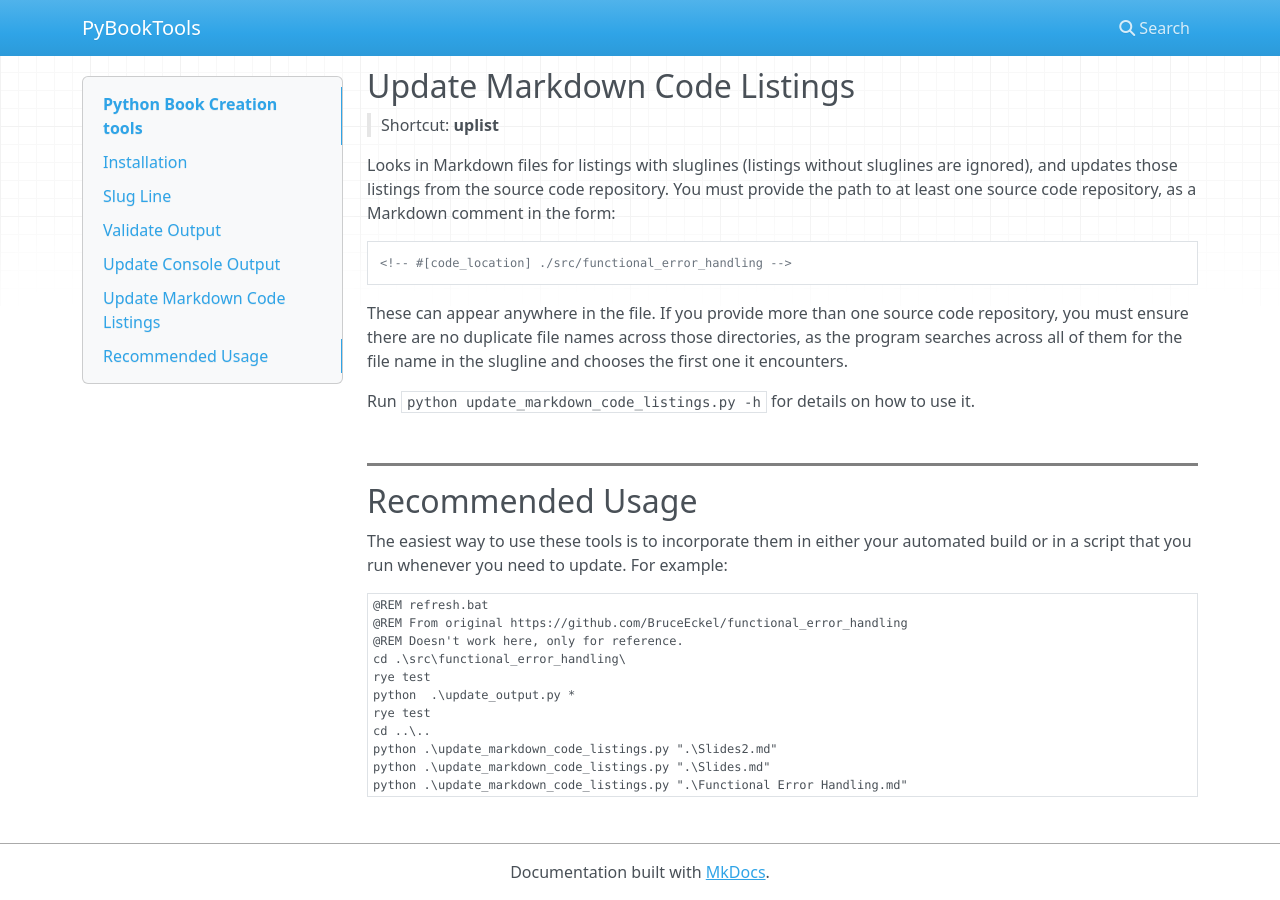
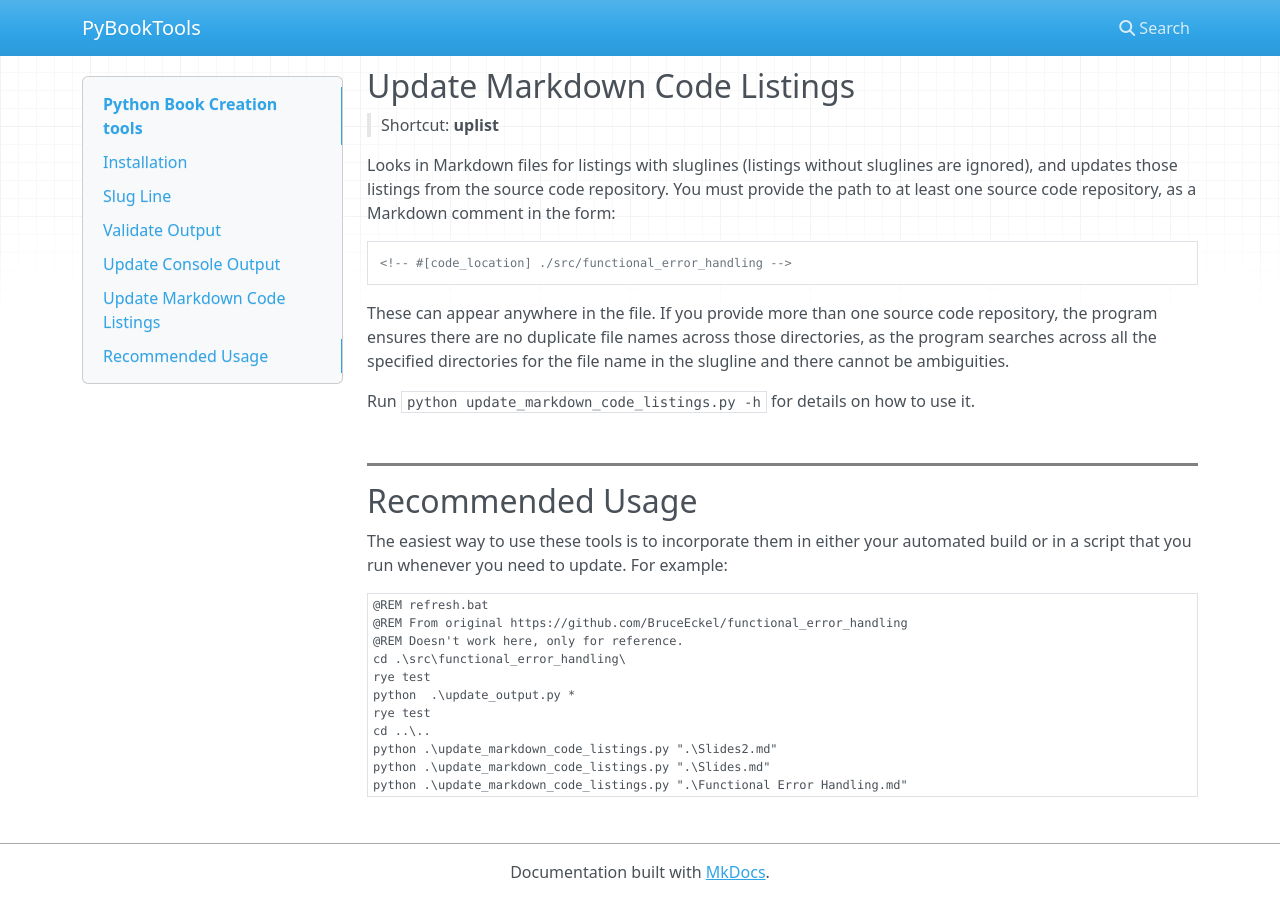
Before and after one commit to BruceEckel/pybooktools, an MkDocs documentation site: the page built from docs/index.md, in a window 1280 px wide and 900 px high, scrolled down 1902 px. Built offline with MkDocs 1.6.1, drawn with Linux system fonts in a browser that asks for light colours; nearby versions of some CDN libraries.

Commit message:
Update index.md

````diff
--- a/docs/index.md
+++ b/docs/index.md
@@ -116,10 +116,10 @@ as a Markdown comment in the form:
 <!-- #[code_location] ./src/functional_error_handling -->
 ```
 These can appear anywhere in the file.
-If you provide more than one source code repository, you must ensure
+If you provide more than one source code repository, the program ensures
 there are no duplicate file names across those directories, as the program
-searches across all of them for the file name in the slugline and
-chooses the first one it encounters.
+searches across all the specified directories for the file name in the
+slugline and there cannot be ambiguities.
 
 Run `python update_markdown_code_listings.py -h` for details on how to use it.
 
````
